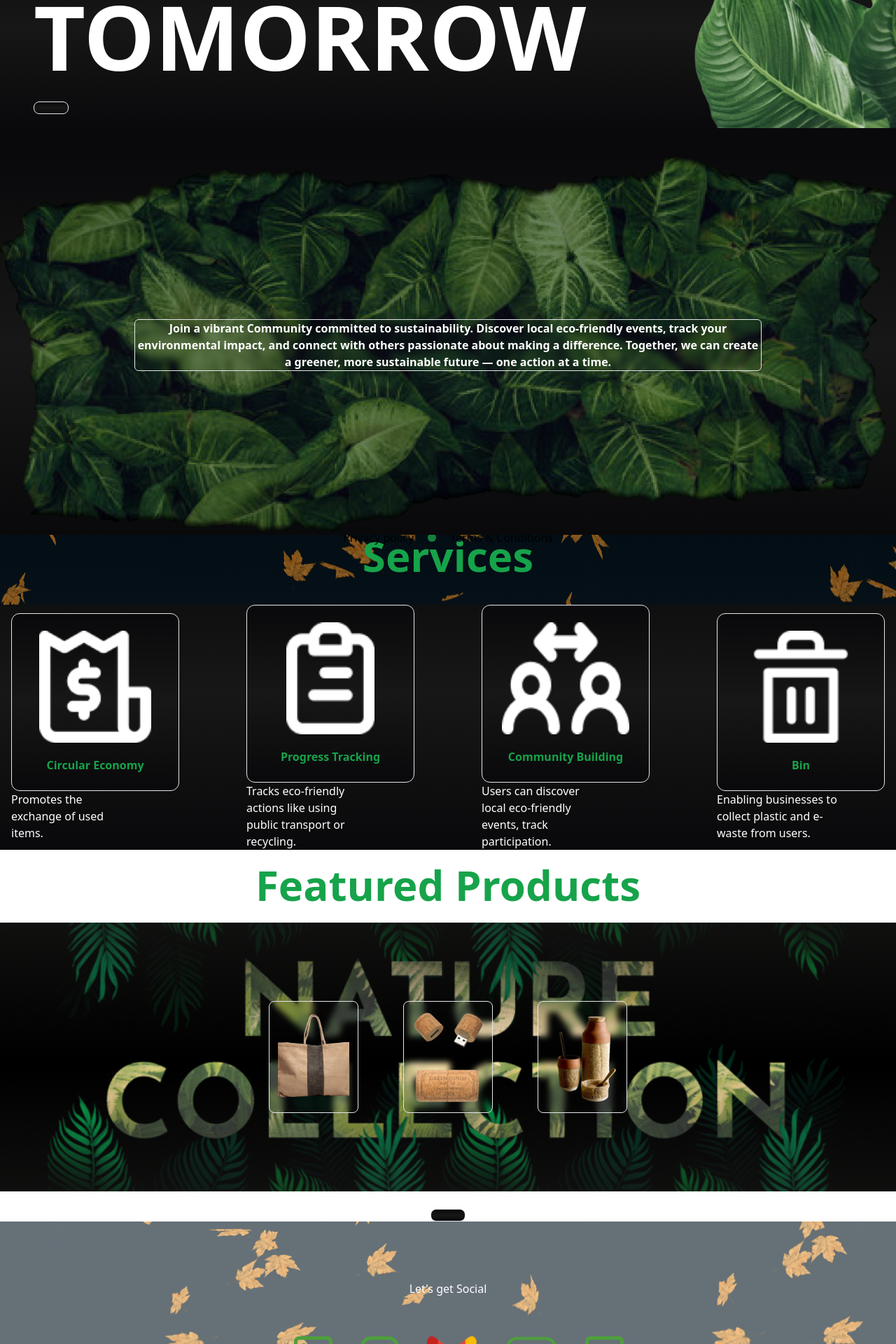
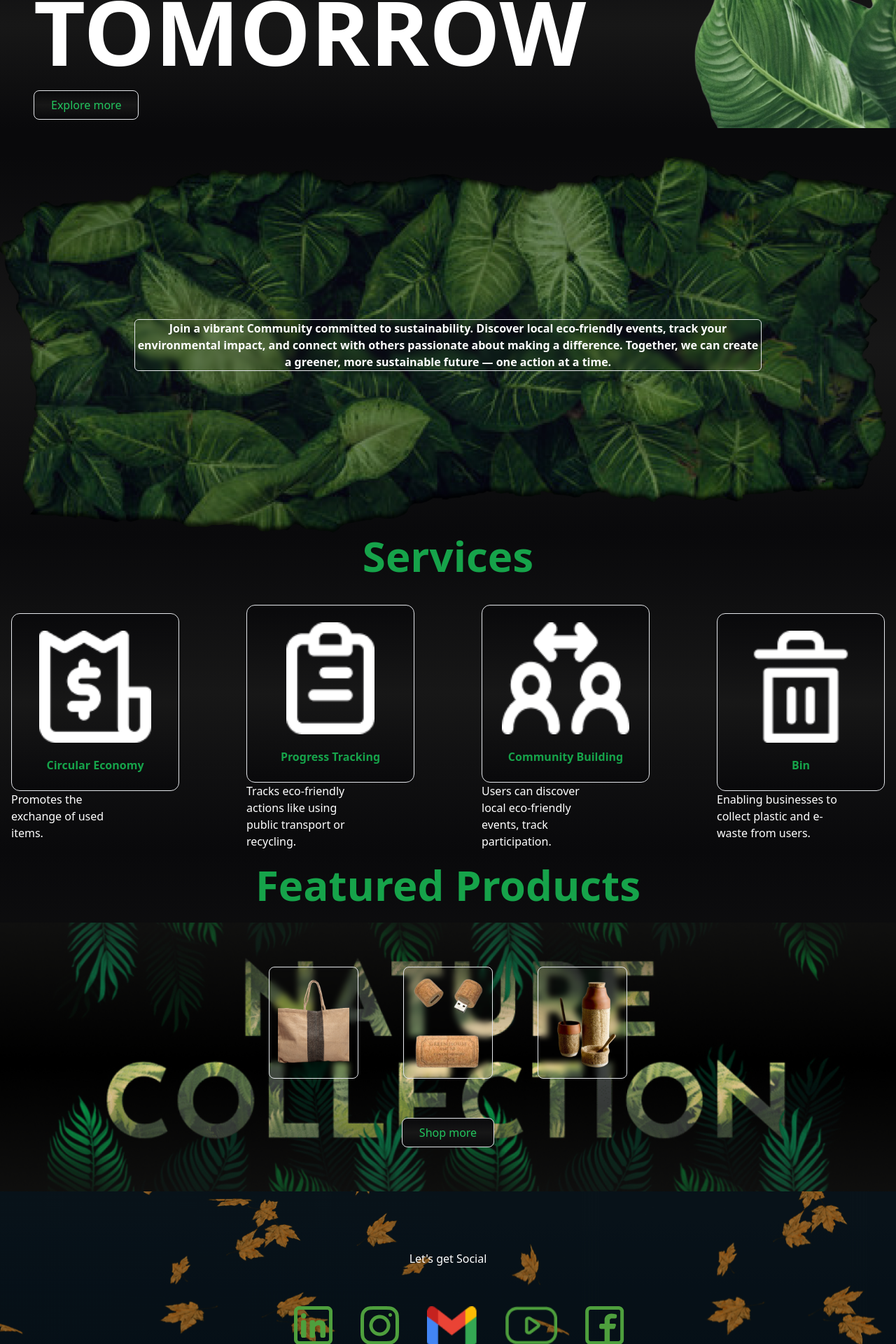
Before and after one commit to cjain12334/eco-circle-app, a React (Create React App) app: page / in a window 1280 px wide. Shown: the part 320-2240 px from the top of the page at 70% size. Built offline with nearby package versions, Linux system fonts and the light colour scheme.

Commit message:
debug done

```diff
--- a/src/App.js
+++ b/src/App.js
@@ -3,7 +3,7 @@ import { BrowserRouter as Router, Routes, Route } from 'react-router-dom';
 import Home from './Home'; // Ensure the path is correct
 import Login from './Components/Login'; // Ensure the path is correct
 import Nav from './Components/Nav'; // If needed, can be included here
-import Footer from './Components/Footer'; // If needed, can be included here
+
 
 function App() {
     return (
@@ -13,7 +13,6 @@ function App() {
                 <Route path="/login" element={<Login />} />
                 {/* Add more routes for other components/pages as needed */}
             </Routes>
-            <Footer /> {/* Footer component (if it's part of every page) */}
         </Router>
     );
 }
--- a/src/Components/Footer.js
+++ b/src/Components/Footer.js
@@ -7,7 +7,7 @@ import youtube from "../assets/youtube.png"
 import facebook from "../assets/facebook.png"
 function Footer(){
 return(
-    <div  className="h-96 w-full bg-cover bg-center  flex flex-col items-center justify-center gap-14 "style={{ backgroundImage: `url(${footer})`}}>
+    <div  className="h-96 w-full bg-cover bg-center  flex flex-col items-center justify-center gap-14"style={{ backgroundImage: `url(${footer})`}}>
         <div>
             <h1>Let's get Social</h1>
         </div>
@@ -26,5 +26,4 @@ return(
     </div>
 )
 }
-
 export default Footer
--- a/src/Home.js
+++ b/src/Home.js
@@ -13,7 +13,6 @@ import bottle from "./assets/bottle.png";
 import greenhouse from "./assets/greenhouse.png";
 import Footer from "./Components/Footer";
 import Login from "./Components/Login"; // Ensure the path is correct
-
 function Home() {
     const [showLogin, setShowLogin] = useState(false);
 
@@ -23,6 +22,7 @@ function Home() {
     };
 
     return (
+
         <div>
             {!showLogin ? (
                 <div className="h-screen bg-gradient-to-b from-zinc-950 via-black-950 to-zinc-950 text-white">
@@ -37,7 +37,7 @@ function Home() {
                                 TOMORROW
                             </h1>
                             <div className="ml-0 md:ml-12">
-                                <Button1 text="Explore more" />
+                                <Button1 name="Explore more" />
                             </div>
                         </div>
 
@@ -101,12 +101,12 @@ function Home() {
                         </div>
                     </div>
 
-                    <div className="flex flex-col">
+                    <div className="flex flex-col bg-gradient-to-b from-zinc-950 via-neutral-900 to-zinc-950">
                         <div className="flex justify-center">
                             <h1 className="text-green-600 text-6xl mt-5 font-bold">Featured Products</h1>
                         </div>
                         <div
-                            className="h-96 w-full mt-6 flex items-center justify-center gap-14 bg-black"
+                            className="h-96 w-full  flex items-center justify-center gap-14 flex-col mt-6"
                             style={{ backgroundImage: `url(${naturecollection})`, backgroundSize: 'cover', backgroundPosition: 'center' }}
                         >
                             <div className="grid grid-cols-3 gap-16">
@@ -126,13 +126,13 @@ function Home() {
                                     alt="Bottle"
                                 />
                             </div>
+                            <div className="">
+                            <Button1 name="Shop more" />
                         </div>
-                        <div className="flex justify-center mt-4">
-                            <Button1 text="Shop more" />
                         </div>
+                        <Footer></Footer>
                     </div>
 
-                    <Footer />
                 </div>
             ) : (
                 <Login onClose={() => setShowLogin(false)} />
```
